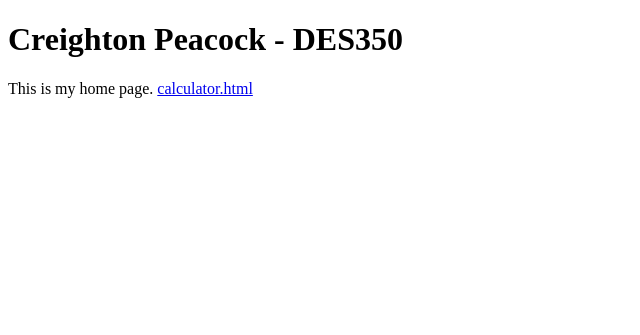
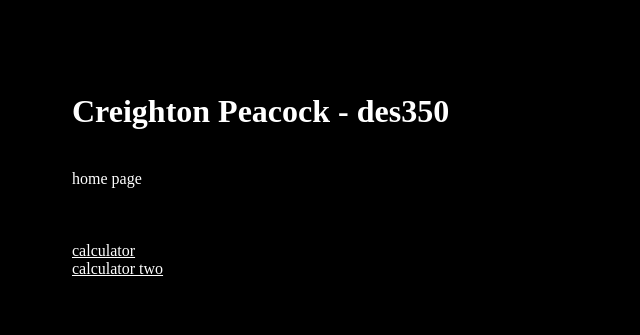
Before and after one commit to cpeaco4/DES-350, a plain HTML site: page index.html in a window 1280 px wide. Shown: the whole page, without its empty margins (0-640 px from the left). Drawn offline with Linux system fonts and the light colour scheme.

Commit message:
Add files via upload

```diff
--- a/index.html
+++ b/index.html
@@ -2,12 +2,44 @@
 <html>
 <head>
 <meta charset="UTF-8">
-<title>Untitled Document</title>
+<title>Creighton</title>
+
+<style>
+body {
+color: white;
+background-color:black;
+padding-left: 5%;
+padding-top: 5%;
+}
+
+a {
+color: white;
+}
+
+</style>
+
 </head>
 
 <body>
-	<h1> Creighton Peacock - DES350 </h1>
-	This is my home page.
+<h1>Creighton Peacock - des350</h1>
+<br>
+home page
+<br>
+<br>
+<br>
+<br>
+
+<a href="calculator.html">calculator</a>
+	<br>
+	<a href="calculator_final.html">calculator two</a>
+
+<br>
+<br>
+
+
+<br>
+<br>
+
+
 </body>
 </html>
-<a href="calculator.html" target="_blank">calculator.html</a>
```
